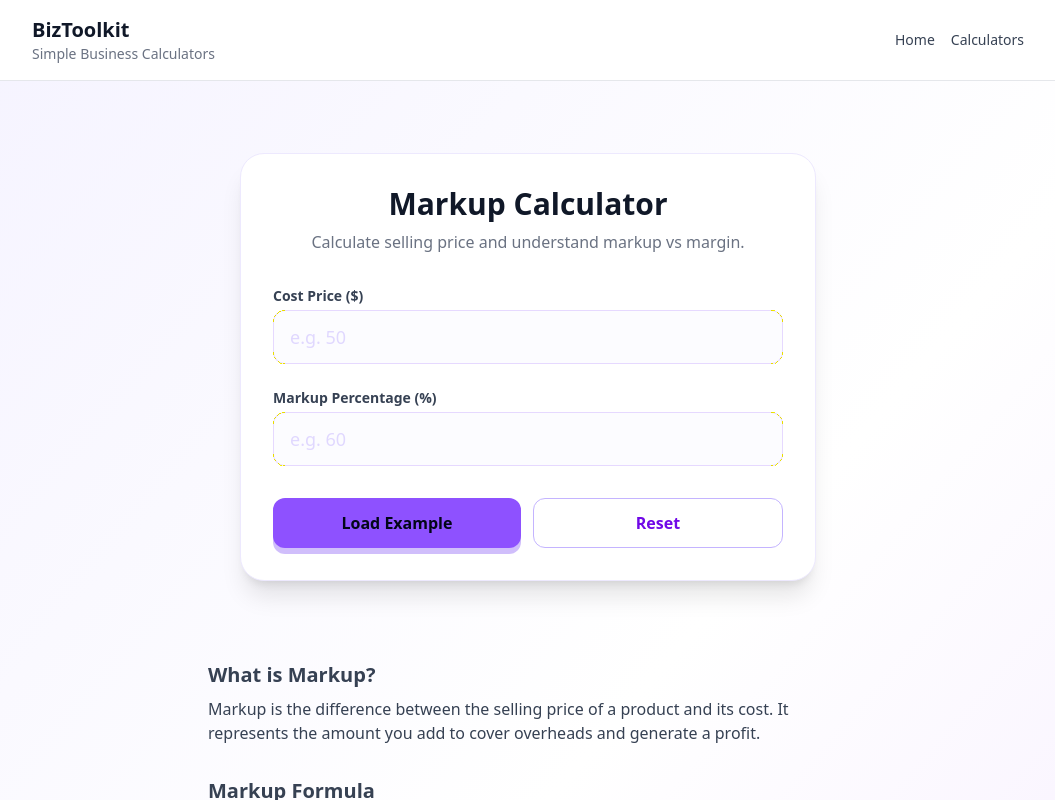
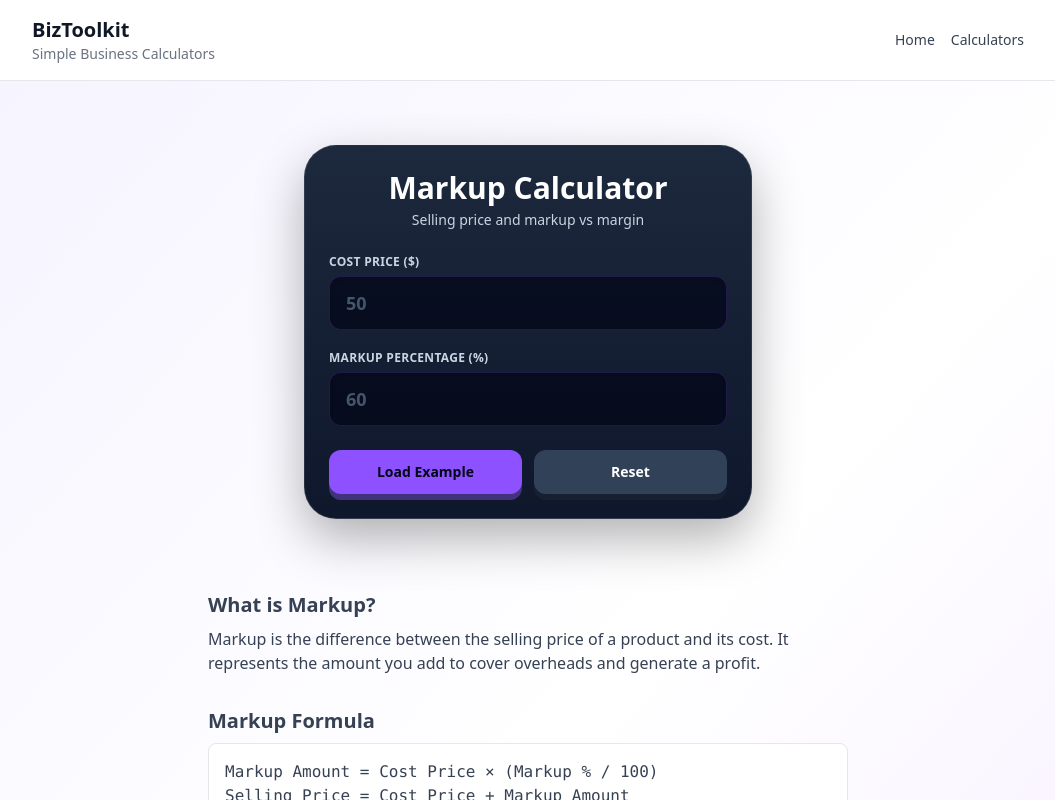
Before and after one commit to wakilmustaqeem/biztoolkit, a Next.js app: page /markup-calculator in a window 1280 px wide. Shown: the top 800 px of the page, without its empty margins (112-1167 px from the left). Built offline with nearby package versions, Linux system fonts and the light colour scheme.

Commit message:
apply complete 3D readability design to all calculators

```diff
--- a/app/markup-calculator/markup-calculator.tsx
+++ b/app/markup-calculator/markup-calculator.tsx
@@ -1,5 +1,4 @@
 "use client";
-
 import { useState } from "react";
 
 const formatNumber = (num: number) =>
@@ -16,20 +15,35 @@ export default function MarkupCalculator() {
   const sellingPrice = isValid ? cost + markupAmount! : null;
   const grossMargin = isValid && sellingPrice! > 0 ? ((sellingPrice! - cost) / sellingPrice!) * 100 : null;
 
-  const loadExample = () => { setCostPrice("50"); setMarkupPercent("60"); };
-  const reset = () => { setCostPrice(""); setMarkupPercent(""); };
-
   return (
-    <div className="py-10 px-4">
-      <div className="max-w-xl mx-auto bg-white rounded-3xl shadow-xl border border-violet-100 p-8">
-        <h1 className="text-3xl font-bold text-gray-900 text-center mb-2">Markup Calculator</h1>
-        <p className="text-center text-gray-500 mb-8">Calculate selling price and understand markup vs margin.</p>
-        <div className="space-y-6">
-          <div><label htmlFor="costPrice" className="block text-sm font-semibold text-gray-700 mb-1">Cost Price ($)</label><input id="costPrice" type="number" inputMode="decimal" min="0" step="0.01" value={costPrice} onChange={(e) => setCostPrice(e.target.value)} placeholder="e.g. 50" className="w-full px-4 py-3 border border-violet-500/20 rounded-xl text-lg text-violet-300 focus:outline-none focus:ring-2 focus:ring-violet-400/50 bg-violet-50/30" /></div>
-          <div><label htmlFor="markupPercent" className="block text-sm font-semibold text-gray-700 mb-1">Markup Percentage (%)</label><input id="markupPercent" type="number" inputMode="decimal" min="0" step="0.01" value={markupPercent} onChange={(e) => setMarkupPercent(e.target.value)} placeholder="e.g. 60" className="w-full px-4 py-3 border border-violet-500/20 rounded-xl text-lg text-violet-300 focus:outline-none focus:ring-2 focus:ring-violet-400/50 bg-violet-50/30" /></div>
-          <div className="flex gap-3 pt-2"><button onClick={loadExample} className="flex-1 px-4 py-3 bg-violet-500 text-slate-950 font-semibold rounded-xl hover:bg-violet-400 transition shadow-[0_6px_0_rgba(139,92,246,0.4)]">Load Example</button><button onClick={reset} className="flex-1 px-4 py-3 bg-white text-violet-700 font-semibold rounded-xl border border-violet-300 hover:bg-violet-50 transition">Reset</button></div>
+    <div className="py-8 px-3 sm:px-4">
+      <div className="max-w-md mx-auto rounded-[2rem] bg-gradient-to-b from-slate-800 to-slate-900 p-6 shadow-[0_20px_50px_rgba(0,0,0,0.3)] border border-white/10">
+        <h1 className="text-2xl sm:text-3xl font-bold text-white text-center mb-1">Markup Calculator</h1>
+        <p className="text-center text-slate-300 text-sm mb-6">Selling price and markup vs margin</p>
+        <div className="space-y-5">
+          <div>
+            <label className="block text-xs font-semibold text-slate-300 mb-1.5 uppercase tracking-wide">Cost Price ($)</label>
+            <input type="number" inputMode="decimal" min="0" step="0.01" value={costPrice} onChange={(e) => setCostPrice(e.target.value)} placeholder="50" className="w-full px-4 py-3 rounded-xl bg-slate-950/70 text-lg font-semibold text-violet-300 placeholder-slate-600 border border-violet-500/20 focus:outline-none focus:ring-2 focus:ring-violet-400/50 shadow-inner" />
+          </div>
+          <div>
+            <label className="block text-xs font-semibold text-slate-300 mb-1.5 uppercase tracking-wide">Markup Percentage (%)</label>
+            <input type="number" inputMode="decimal" min="0" step="0.01" value={markupPercent} onChange={(e) => setMarkupPercent(e.target.value)} placeholder="60" className="w-full px-4 py-3 rounded-xl bg-slate-950/70 text-lg font-semibold text-violet-300 placeholder-slate-600 border border-violet-500/20 focus:outline-none focus:ring-2 focus:ring-violet-400/50 shadow-inner" />
+          </div>
+          <div className="flex gap-3 pt-1">
+            <button onClick={() => { setCostPrice("50"); setMarkupPercent("60"); }} className="flex-1 py-3 rounded-xl bg-violet-500 text-slate-950 font-bold text-sm hover:bg-violet-400 transition shadow-[0_6px_0_rgba(139,92,246,0.4)] active:translate-y-1 active:shadow-none">Load Example</button>
+            <button onClick={() => { setCostPrice(""); setMarkupPercent(""); }} className="flex-1 py-3 rounded-xl bg-slate-700 text-white font-bold text-sm hover:bg-slate-600 transition shadow-[0_6px_0_rgba(30,41,59,0.5)] active:translate-y-1 active:shadow-none">Reset</button>
+          </div>
         </div>
-        {isValid && <div className="mt-8 bg-gradient-to-r from-violet-50 to-purple-50 p-6 rounded-2xl border border-violet-100"><h2 className="text-xl font-bold text-gray-800 mb-4">Results</h2><div className="space-y-4"><div className="flex items-center justify-between"><span className="text-gray-600 font-medium">Markup Amount</span><span className="text-2xl font-bold text-violet-300">${formatNumber(markupAmount!)}</span></div><div className="flex items-center justify-between"><span className="text-gray-600 font-medium">Selling Price</span><span className="text-2xl font-bold text-violet-300">${formatNumber(sellingPrice!)}</span></div><div className="flex items-center justify-between"><span className="text-gray-600 font-medium">Gross Profit Margin</span><span className="text-2xl font-bold text-violet-300">{formatNumber(grossMargin!)}%</span></div></div></div>}
+        {isValid && (
+          <div className="mt-7 rounded-2xl bg-white border border-violet-200 p-5 shadow-inner">
+            <h2 className="text-lg font-bold text-slate-900 mb-4">Results</h2>
+            <div className="space-y-4">
+              <div className="flex justify-between"><span className="text-slate-600 text-sm">Markup Amount</span><span className="text-2xl font-bold text-violet-700">${formatNumber(markupAmount!)}</span></div>
+              <div className="flex justify-between"><span className="text-slate-600 text-sm">Selling Price</span><span className="text-2xl font-bold text-violet-700">${formatNumber(sellingPrice!)}</span></div>
+              <div className="flex justify-between"><span className="text-slate-600 text-sm">Gross Profit Margin</span><span className="text-2xl font-bold text-violet-700">{formatNumber(grossMargin!)}%</span></div>
+            </div>
+          </div>
+        )}
       </div>
     </div>
   );
```
